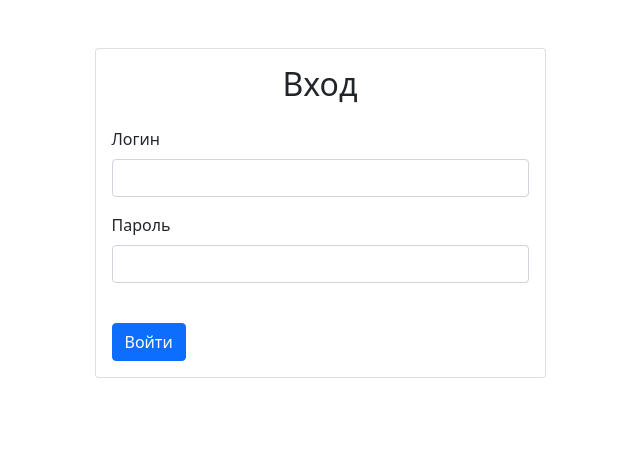
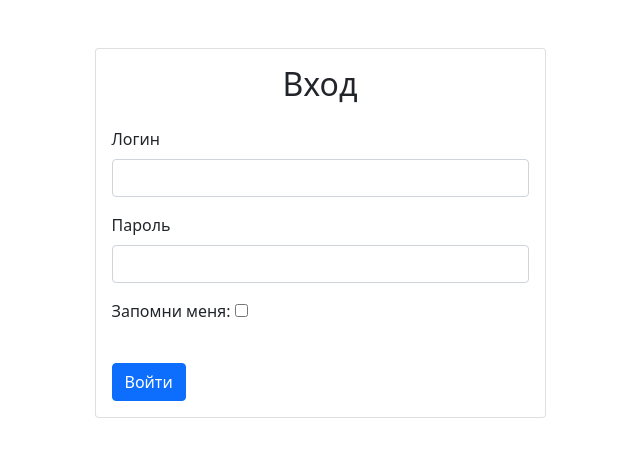
Before and after one commit to DmitriyShev19/building_materials, a Django app: page /accounts/login/ in a window 1280 px wide. Shown: the top 457 px of the page, without its empty margins (320-960 px from the left). Run offline with Django 4.2, Linux system fonts and the light colour scheme.

Commit message:
Добавил кнопку запоминания пользователя

```diff
--- a/templates/account/login.html
+++ b/templates/account/login.html
@@ -3,7 +3,6 @@
 <head>
     <meta charset="UTF-8">
     <title>Login Form</title>
-    <!-- подключаем Bootstrap 5 -->
     <link rel="stylesheet" href="https://cdn.jsdelivr.net/npm/bootstrap@5.1.3/dist/css/bootstrap.min.css">
 </head>
 <body>
@@ -17,12 +16,16 @@
                         {% csrf_token %}
                         <div class="mb-3">
                             <label for="username" class="form-label">Логин</label>
-                            <input type="text" class="form-control" id="username" name="login" required>
+                            <input type="text" class="form-control" id="username" name="login">
                         </div>
                         <div class="mb-3">
                             <label for="password" class="form-label">Пароль</label>
                             <input type="password" class="form-control" id="password" name="password" required>
                         </div>
+                        <p>
+                                <label for="id_remember">Запомни меня:</label>
+                                <input type="checkbox" name="remember" id="id_remember">
+                        </p>
                         <button type="submit" class="btn btn-primary btn-block mt-4">Войти</button>
                     </form>
                 </div>
@@ -30,7 +33,6 @@
         </div>
     </div>
 </div>
-<!-- подключаем JavaScript для Bootstrap -->
 <script src="https://cdn.jsdelivr.net/npm/bootstrap@5.1.3/dist/js/bootstrap.bundle.min.js"></script>
 </body>
 </html>
```
